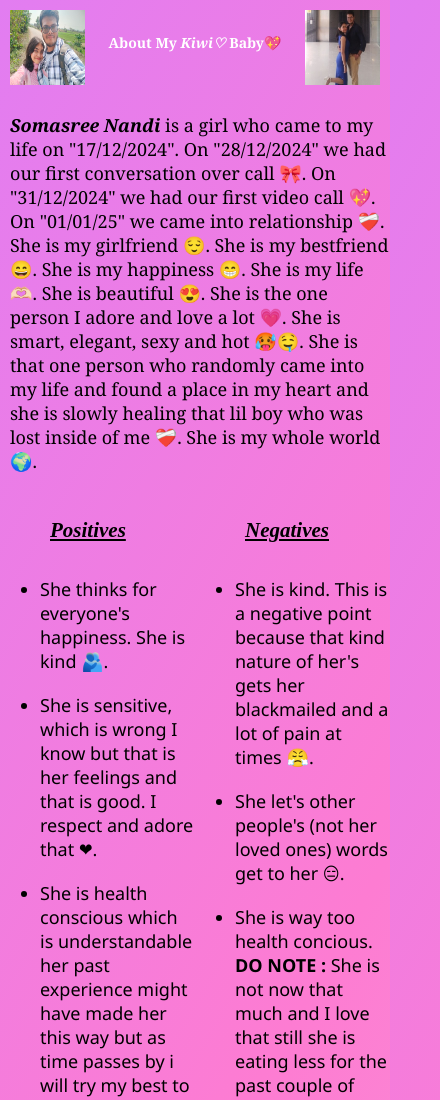
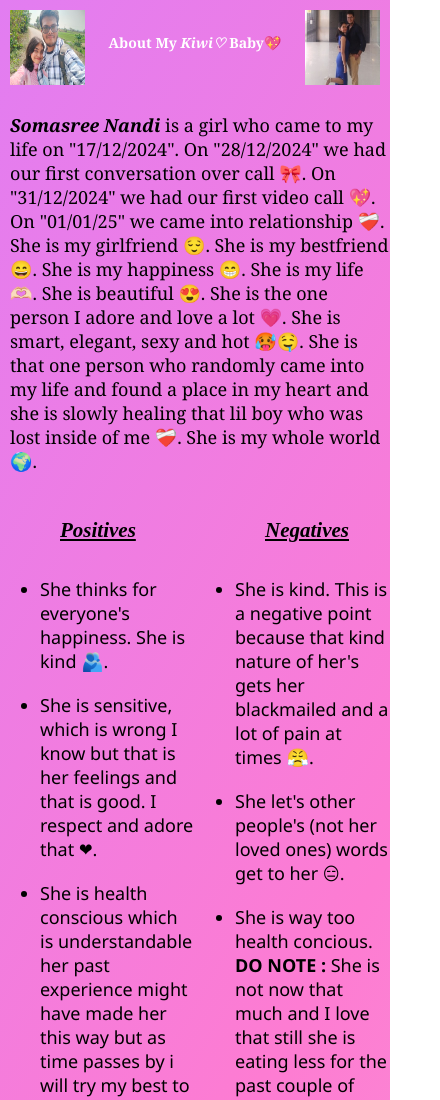
Before and after one commit to SaranshGolash/Kiwi, a plain HTML site: page index.html in a window 390 px wide. Shown: the top 1100 px of the page, 440 px wide, since content can reach past the window. Drawn offline with Linux system fonts and the light colour scheme.

Commit message:
Styling changes

```diff
--- a/style.css
+++ b/style.css
@@ -64,10 +64,11 @@ body {
 /* pros-heading styling */
 
 .pros-heading {
-    padding-left: 350px;
+    padding-left: 300px;
     font-size: 24px;
     font-family: 'Times New Roman', Times, serif;
     text-decoration: underline;
+    width: 200px;
 }
 
 /* cons-section styling */
@@ -83,10 +84,11 @@ body {
 /* cons-heading styling */
 
 .cons-heading {
-    padding-left: 350px;
+    padding-left: 300px;
     font-size: 24px;
     font-family: 'Times New Roman', Times, serif;
     text-decoration: underline;
+    width: 200px;
 }
 
 /* List styling */
@@ -146,13 +148,15 @@ img:hover {
     }
 
     .pros-heading {
-        padding-left: 50px;
+        padding-left: 60px;
         font-size: 14px;
+        width: 100px;
     }
 
     .cons-heading {
-        padding-left: 50px;
+        padding-left: 70px;
         font-size: 14px;
+        width: 100px;
     }
 
     .my-feelings > div > p {
```
